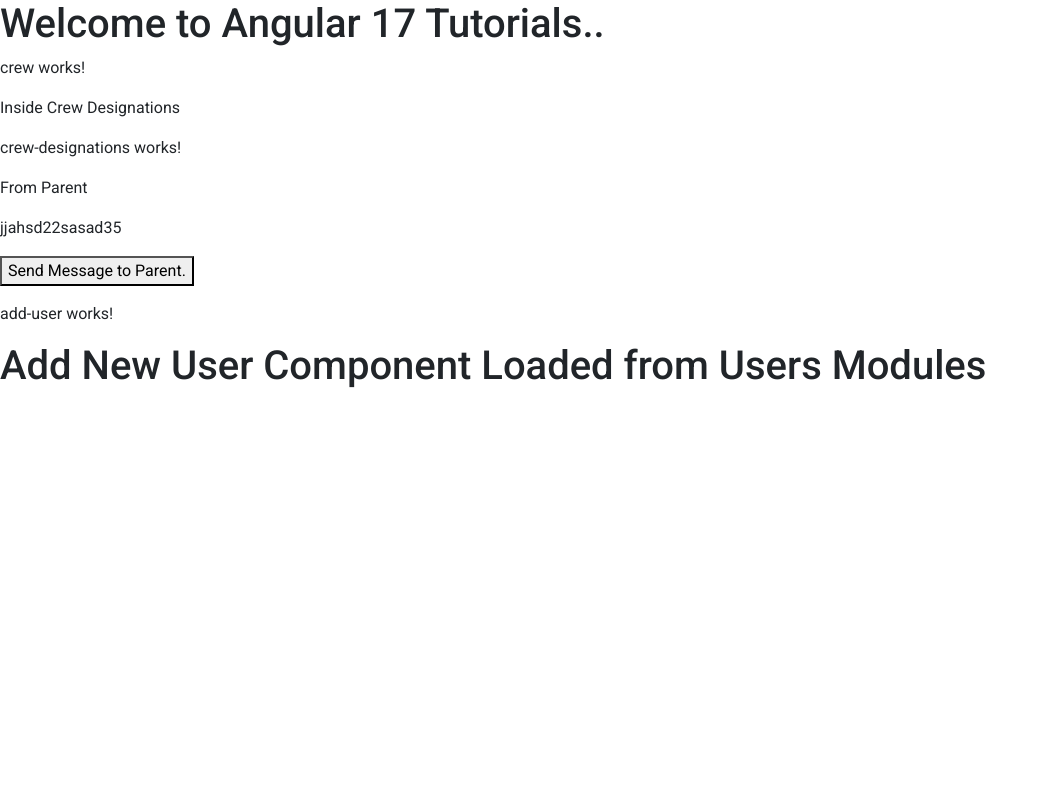
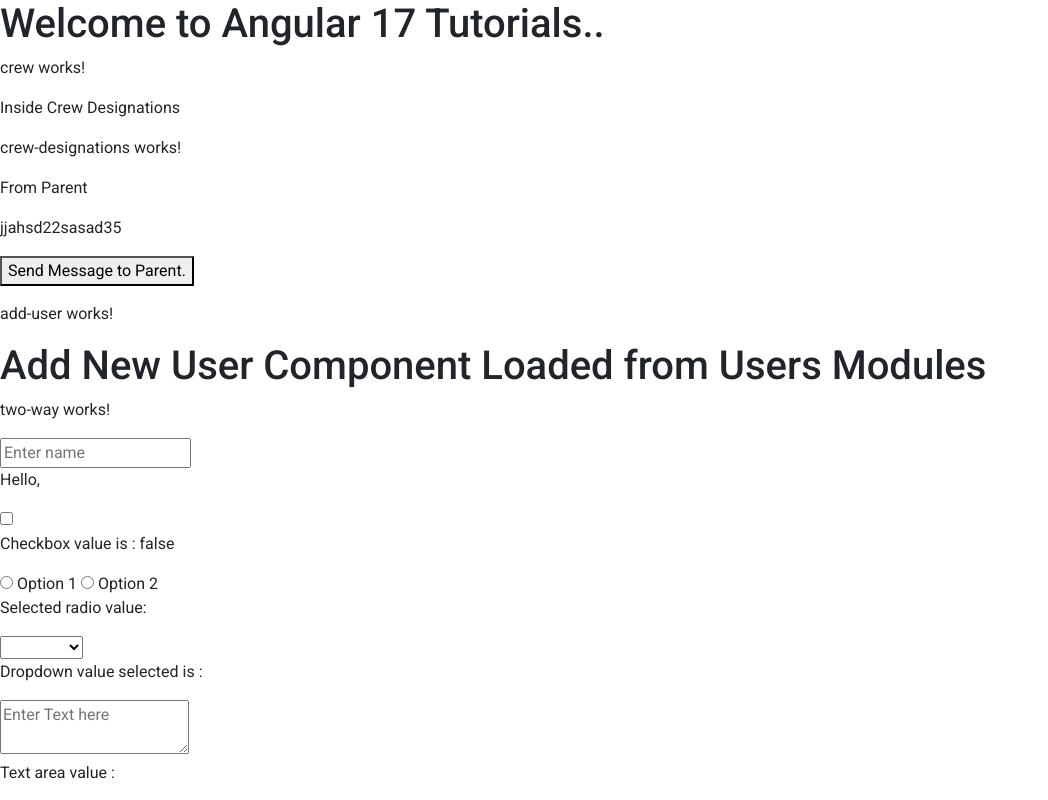
Before and after one commit to tushartari11/crew-management, an Angular app: page /two-way in a window 1280 px wide. Before the commit this address led to /. Shown: the whole page, without its empty margins (0-1048 px from the left). Built offline with nearby package versions, Linux system fonts and the light colour scheme.

Commit message:
Two way binding code addition

```diff
--- a/src/app/app.routes.ts
+++ b/src/app/app.routes.ts
@@ -1,4 +1,5 @@
 import { Routes } from '@angular/router';
+import { TwoWayComponent } from './two-way/two-way.component';
 
 export const routes: Routes = [
   {
@@ -13,4 +14,8 @@
         (c) => c.AddUserComponent
       ),
   },
+  {
+    path: 'two-way',
+    component: TwoWayComponent,
+  },
 ];
--- /dev/null
+++ b/src/app/two-way/two-way.component.html
@@ -0,0 +1,22 @@
+<p>two-way works!</p>
+
+<input type="text" [(ngModel)]="name" placeholder="Enter name" />
+<p>Hello, {{ name }}</p>
+
+<input type="checkbox" [(ngModel)]="isChecked" />
+<p>Checkbox value is : {{ isChecked }}</p>
+
+<input type="radio" [(ngModel)]="selectedOption" [value]="'option 1'" /> Option
+1
+<input type="radio" [(ngModel)]="selectedOption" [value]="'option 2'" /> Option
+2
+<p>Selected radio value: {{ selectedOption }}</p>
+
+<select [(ngModel)]="dropDownOption">
+  <option [ngValue]="'Option1'">Option 1</option>
+  <option [ngValue]="'Option2'">Option 2</option>
+</select>
+<p>Dropdown value selected is : {{ dropDownOption }}</p>
+
+<textarea [(ngModel)]="textAreaValue" placeholder="Enter Text here"></textarea>
+<p>Text area value : {{ textAreaValue }}</p>
--- /dev/null
+++ b/src/app/two-way/two-way.component.ts
@@ -0,0 +1,16 @@
+import { Component } from '@angular/core';
+import { FormsModule } from '@angular/forms';
+
+@Component({
+  selector: 'app-two-way',
+  imports: [FormsModule],
+  templateUrl: './two-way.component.html',
+  styleUrl: './two-way.component.scss',
+})
+export class TwoWayComponent {
+  name: string = '';
+  isChecked: boolean = false;
+  selectedOption: string = '';
+  dropDownOption: string = '';
+  textAreaValue: string = '';
+}
```
Also changed, not shown: src/app/two-way/two-way.component.scss (added), 1 other file (tests, documents, lock files or other folders).
